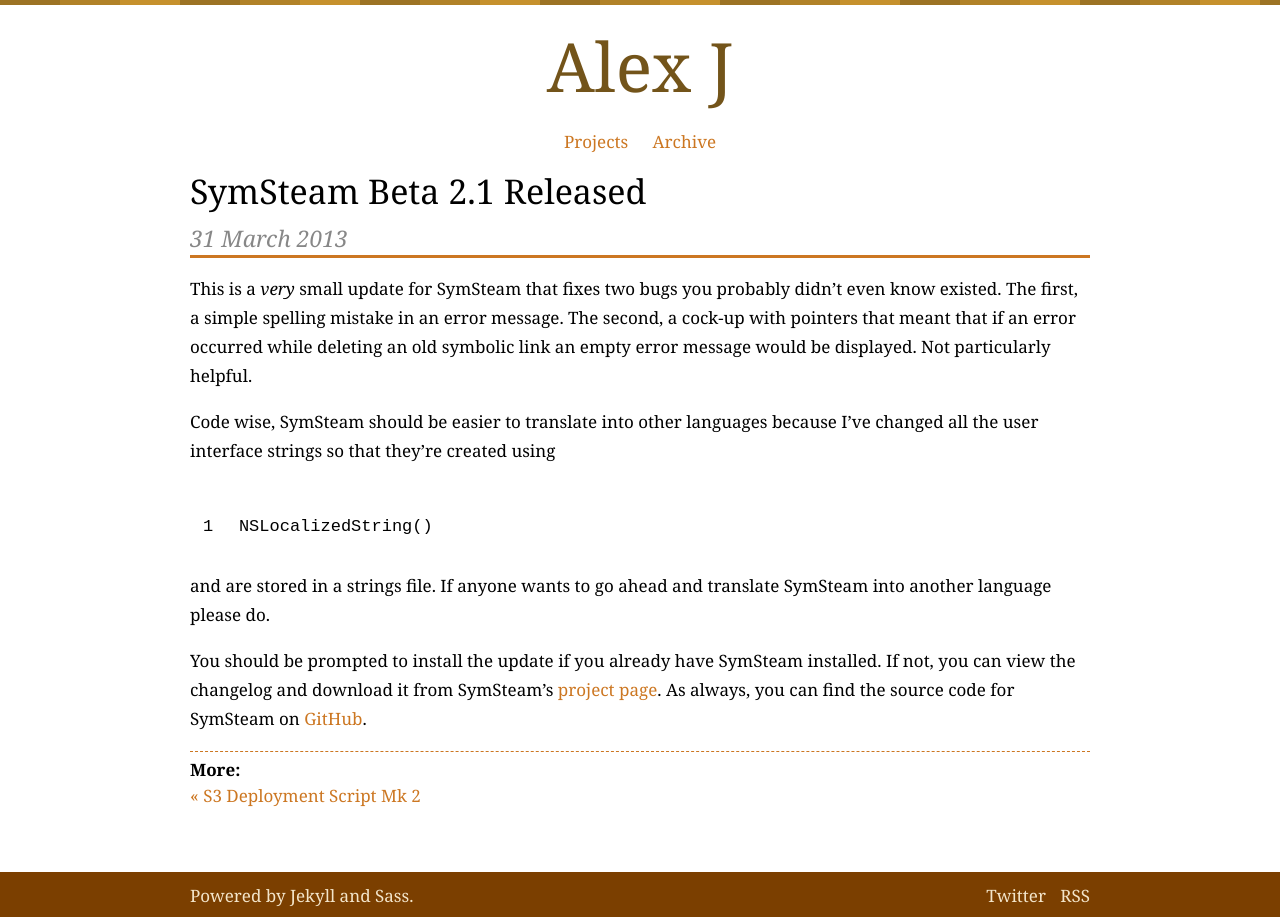
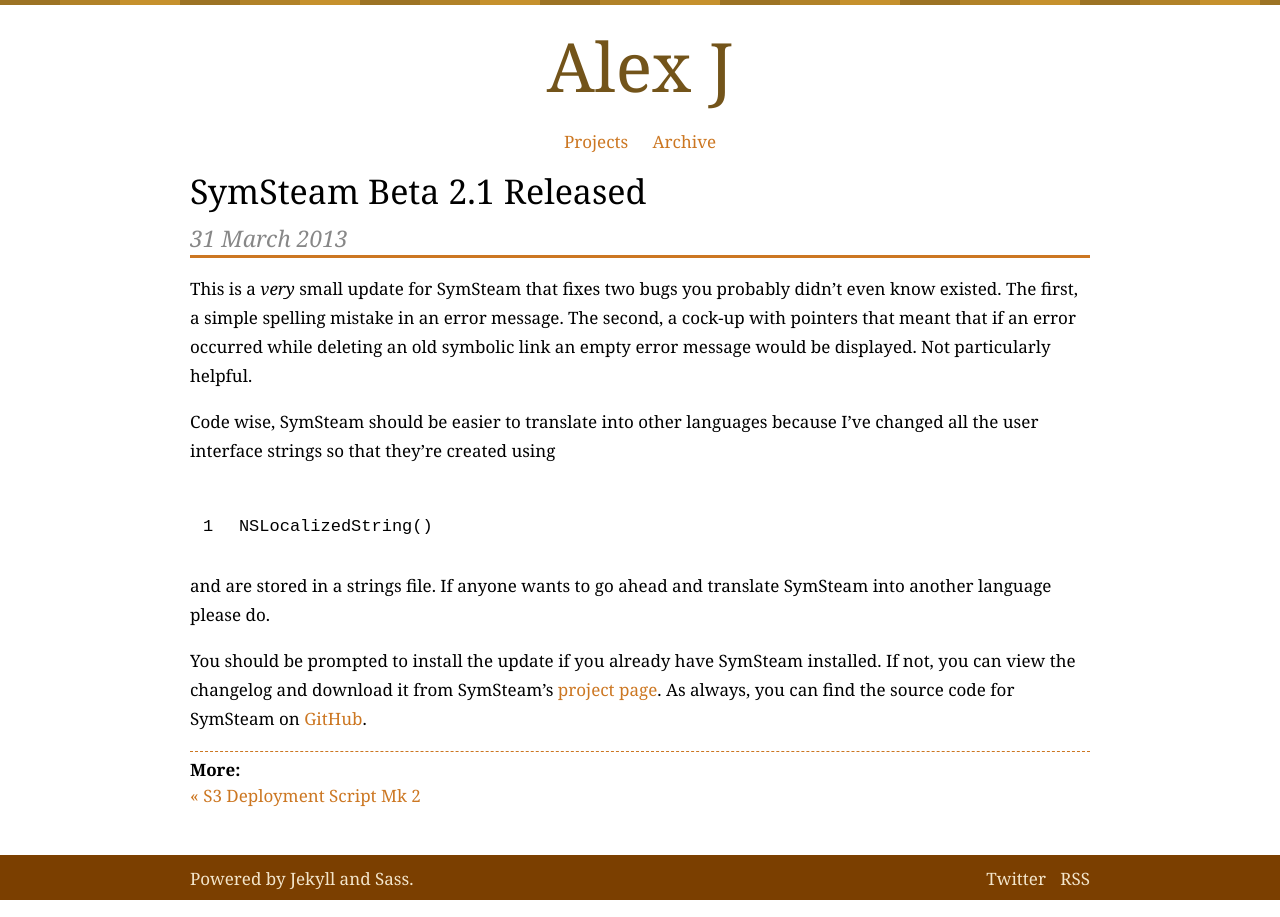
Before and after one commit to alexjohnj/alexjohnj, a Jekyll site: the page built from _posts/2013/03/2013-03-31-symsteam-beta-2-1.markdown, in a window 1280 px wide. Built offline with Jekyll 4.4.1, drawn with Linux system fonts in a browser that asks for light colours; some web fonts are replaced.

Commit message:
Removed padding in the more posts box.

```diff
--- a/assets/styles/css/styles.css
+++ b/assets/styles/css/styles.css
@@ -440,8 +440,7 @@
 #more-posts-box {
   border-top: 1px #cc7722 dashed;
   height: 100px;
-  width: 100%;
-  padding-bottom: 20px; }
+  width: 100%; }
   #more-posts-box p {
     margin-top: 7px;
     margin-bottom: 7px; }
--- a/assets/styles/sass/layout.scss
+++ b/assets/styles/sass/layout.scss
@@ -172,7 +172,6 @@
   border-top: 1px $underline-color dashed;
   height: 100px;
   width :100%;
-  padding-bottom: 20px;
 
   p {
     margin-top: 7px;
```
